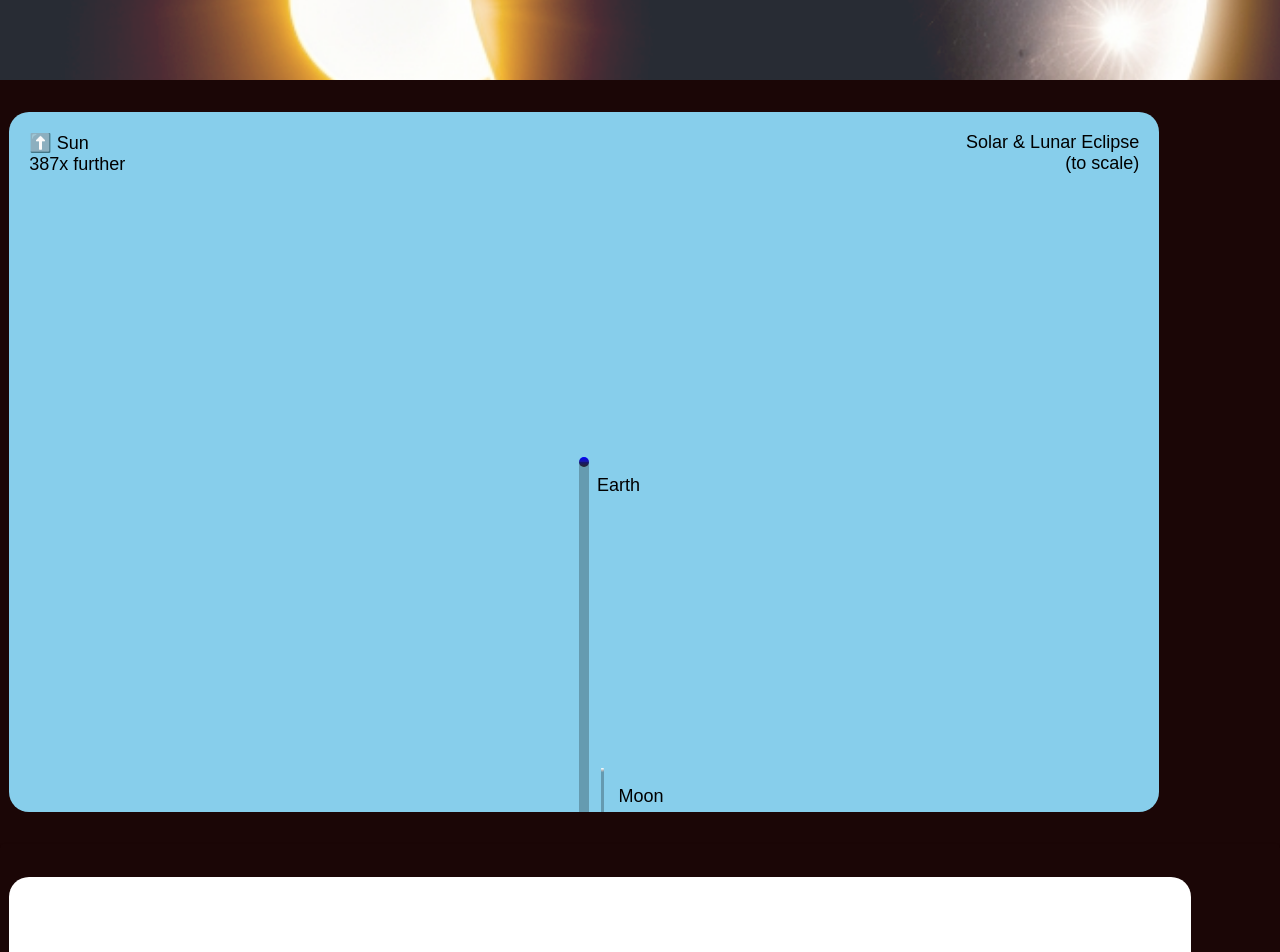
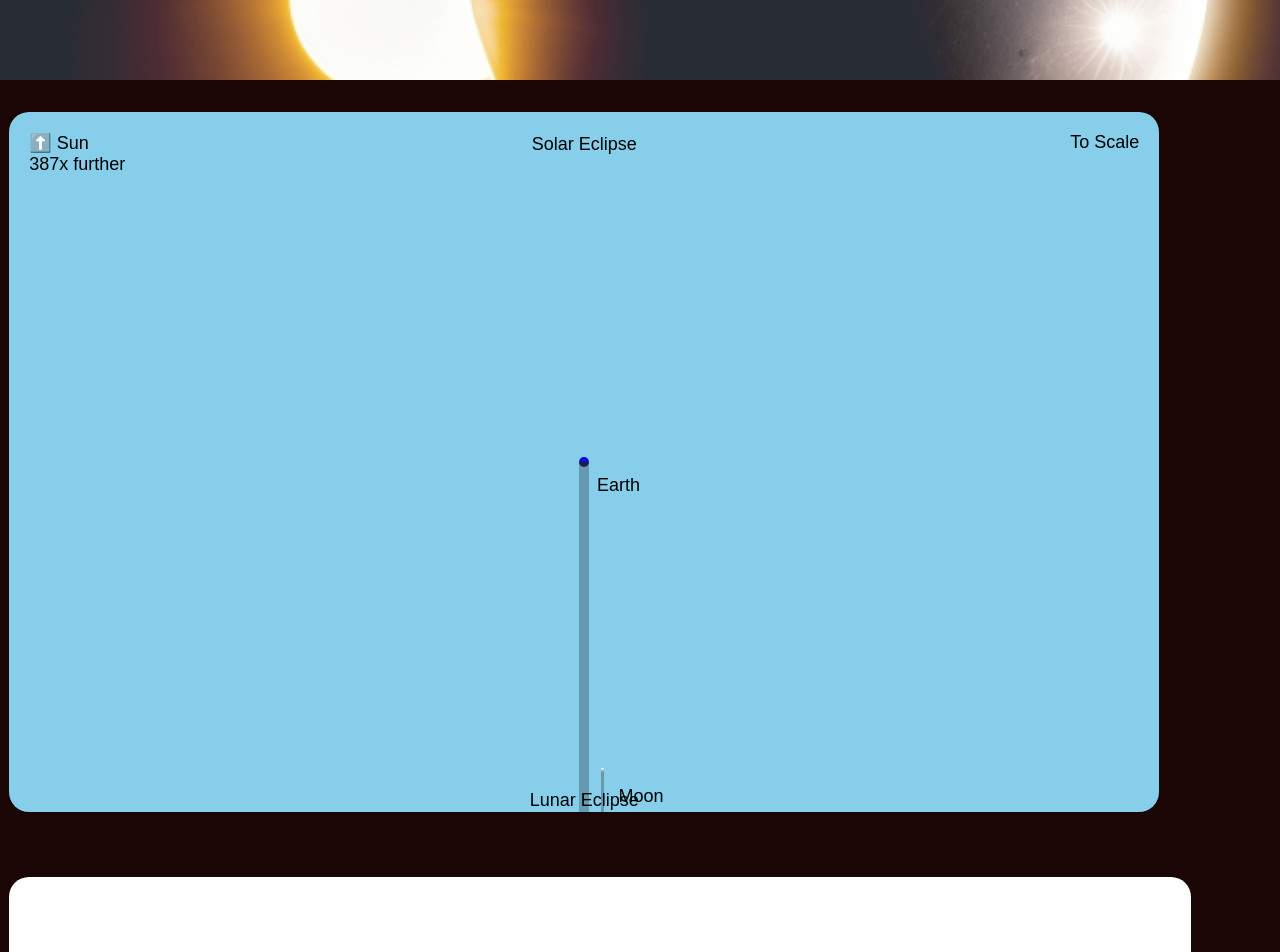
Before and after one commit to AlissonRoss/eclipse-NASA-challenge-2023, a React (Create React App) app: page / in a window 1280 px wide. Shown: the part 560-1512 px from the top of the page. Built offline with nearby package versions, Linux system fonts and the light colour scheme.

Commit message:
Add solar/lunar eclipse labels

```diff
--- a/src/Components/Eclipse/index.js
+++ b/src/Components/Eclipse/index.js
@@ -4,8 +4,10 @@ export default function Eclipse() {
   return (
     <div className='header-spacer' id="eclipse">
       <div class='eclipse-animation'>
-        <div className='scale'>Solar & Lunar Eclipse<br/>(to scale)</div>
-        <div className='Sun-Label'>⬆️ Sun<br/>387x further</div>
+        <div className='scale'>To Scale</div>
+        <div className='solar-eclipse'>Solar Eclipse</div>
+        <div className='lunar-eclipse'>Lunar Eclipse</div>
+        <div className='Sun-label'>⬆️ Sun<br/>387x further</div>
         <div className='Earth'>
           <div className='Moon-Orbit'>
             <div className='Moon'>
--- a/src/Components/Eclipse/style.css
+++ b/src/Components/Eclipse/style.css
@@ -47,9 +47,25 @@
     text-align: right;
 }
 
-.eclipse-animation > .Sun-Label{
+.eclipse-animation > .Sun-label{
     left: 20px;
     top: 20px;
+}
+
+.eclipse-animation > .solar-eclipse{
+    top: calc(50% - var(--earth-moon-distance) - 1em);
+}
+
+.eclipse-animation > .lunar-eclipse{
+    top: calc(50% + var(--earth-moon-distance) + 1em);
+}
+
+/* Center both labels */
+.eclipse-animation > .solar-eclipse,
+.eclipse-animation > .lunar-eclipse{
+    width: 10em;
+    left: calc(50% - 5em);
+    text-align: center;
 }
 
 /* Place Earth in center of view */
```
